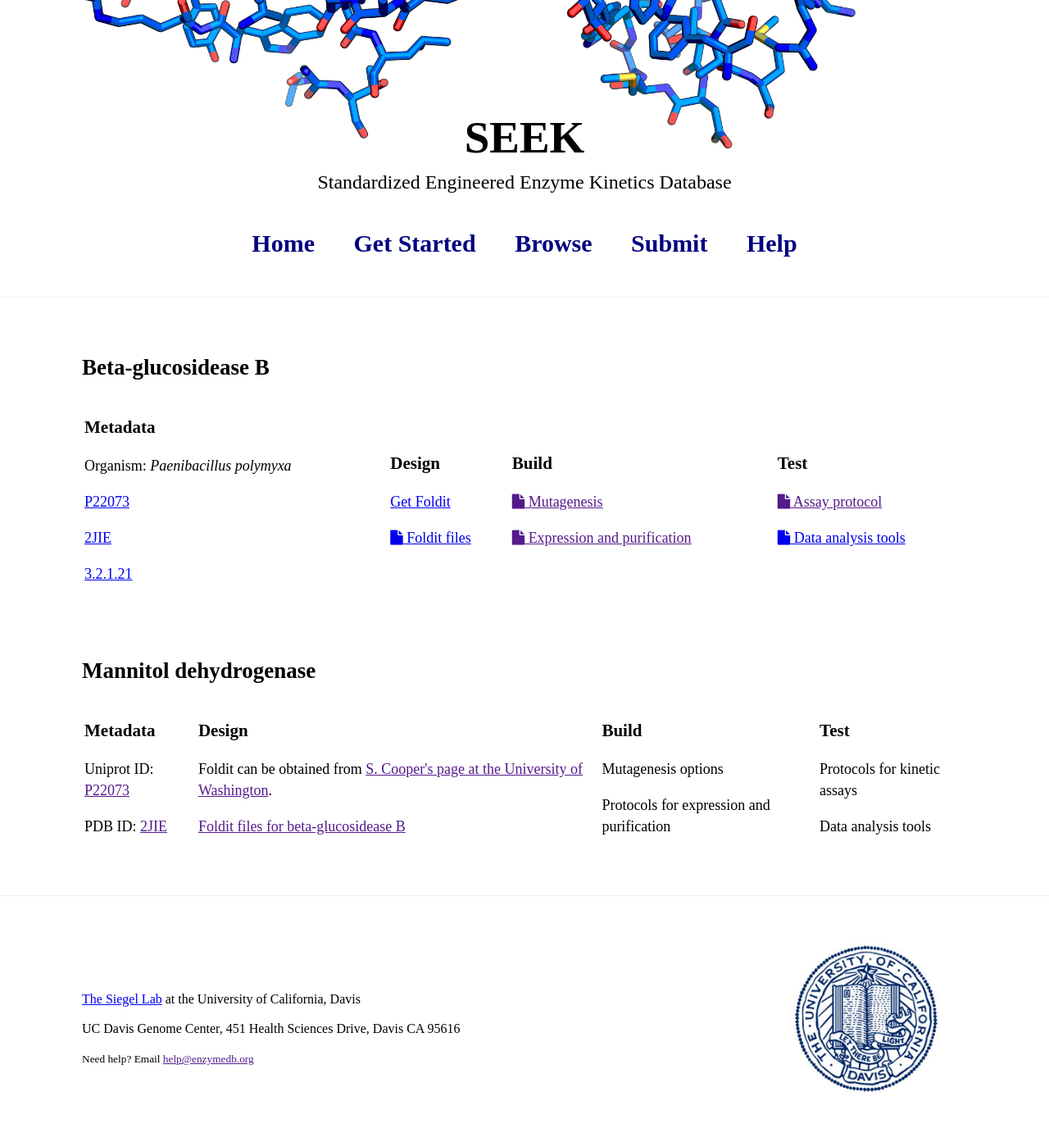
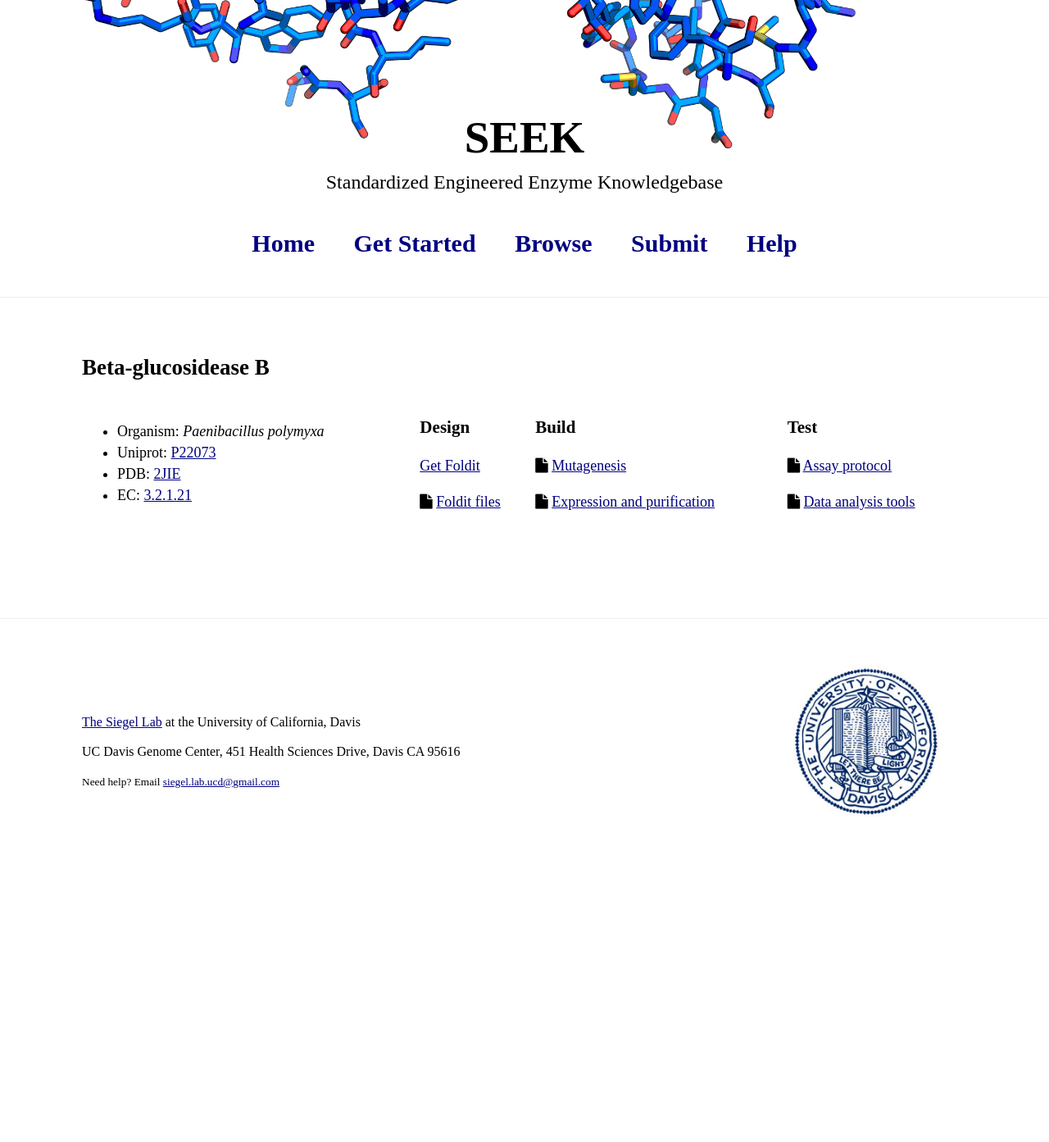
Before and after one commit to dacarlin/eed, a Django app: template enter/templates/enter/systems.html in a window 1280 px wide. Shown: the whole page at 82% size. After the commit the page ends 996 px from the top, so only its background shows below. Run offline with Django 3.2, Linux system fonts and the light colour scheme; the template is opened without the code that fills it, so the values that code supplies are empty; parts of the project's set-up code (start-up, migrations or seed data) failed here and were passed over; some libraries are stand-ins or nearby versions.

Commit message:
Cleanup and added live links

```diff
--- a/enter/models.py
+++ b/enter/models.py
@@ -35,7 +35,7 @@
 
 
   def __str__(self):
-    return "Entry " + str(self.id) + " (" + self.system + \
+    return str(self.mutations) + " (" + self.system + \
            ") published " + str(self.pub_date)[:11]
 
 class EntryForm(ModelForm):
--- a/enter/static/enter/style.css
+++ b/enter/static/enter/style.css
@@ -28,6 +28,8 @@
 	color: navy;
 }
 
+a { color: navy; }
+
 div#blue {
 	background: white;
   border-top: 1px solid #eee;
@@ -46,6 +48,16 @@
   background-size: auto 100%;
 }
 
+/* browse view */
+
+thead {
+  background: #fbfbfb;
+}
+
+td.collapse {
+
+}
+
 /* for index page */
 
 p#tagline {
@@ -57,6 +69,8 @@
 
 /* specific to submit view */
 
+table.submit * td { vertical-align: top; width: 50%; }
+
 form { position: relative; }
 
 label + input, label + select, .submit input {
--- a/enter/templates/base.html
+++ b/enter/templates/base.html
@@ -2,7 +2,7 @@
 <html lang=en>
   <head>
     <meta charset=utf8>
-    <title>{% block title %}SEEK - Standardized Engineered Enzyme Kinetics Database{% endblock %}</title>
+    <title>{% block title %}SEEK - Standardized Engineered Enzyme Knowledgebase{% endblock %}</title>
     {% load staticfiles %}
     <link rel="stylesheet" href="{% static 'enter/style.css' %}">
     <link href="//netdna.bootstrapcdn.com/font-awesome/4.1.0/css/font-awesome.min.css" rel="stylesheet">
@@ -13,7 +13,13 @@
     <script type="text/javascript" charset="utf8" src="{% static 'enter/jquery.sparkline.min.js' %}"></script>
   </head>
   <body>
-		<h1>SEEK<br><small>Standardized Engineered Enzyme Kinetics Database</small></h1>
+    <h1>
+      SEEK
+      <br>
+      <small>
+        Standardized Engineered Enzyme Knowledgebase
+      </small>
+    </h1>
     <nav>
       <a href="/enter/">Home</a>
       <a href="/enter/systems">Get Started</a>
@@ -25,7 +31,7 @@
     <footer>
       <p><a href="https://sites.google.com/site/ucdsiegellab/">The Siegel Lab</a> at the University of California, Davis</p>
       <p>UC Davis Genome Center, 451 Health Sciences Drive, Davis CA 95616</p>
-    <p><small>Need help? Email <a href="">help@enzymedb.org</a></small></p>
+      <p><small>Need help? Email <a href="">siegel.lab.ucd@gmail.com</a></small></p>
     </footer>
   </body>
 </html>
--- a/enter/templates/enter/help.html
+++ b/enter/templates/enter/help.html
@@ -5,7 +5,8 @@
   <tr>
     <td>
   <h2>How to use the EED</h2>
-  <p>Lorem</p>
+  <p>How to submit</p>
+
     </td>
     <td>
   <h2>How to cite the EED</h2>
--- a/enter/templates/enter/submit.html
+++ b/enter/templates/enter/submit.html
@@ -1,7 +1,7 @@
 {% extends "base.html" %}
 {% block content %}
 <div id=blue>
-  <table>
+  <table class="submit">
     <tr>
       <td>
         {% if form.errors %}
--- a/enter/templates/enter/systems.html
+++ b/enter/templates/enter/systems.html
@@ -6,54 +6,30 @@
 <table>
   <tr>
     <td>
-      <h3>Metadata</h3>
-      <p>Organism: <em>Paenibacillus polymyxa</em></p>
-      <p><a href="http://www.uniprot.org/uniprot/P22073">P22073</a></p>
-      <p><a href="http://www.rcsb.org/pdb/explore/explore.do?structureId=2jie">2JIE</a></p>
-      <p><a href="http://www.brenda-enzymes.info/php/result_flat.php4?ecno=3.2.1.21">3.2.1.21</a></p>
+      <ul>
+        <li>Organism: <em>Paenibacillus polymyxa</em></li>
+        <li>Uniprot: <a href="http://www.uniprot.org/uniprot/P22073">P22073</a></li>
+        <li>PDB: <a href="http://www.rcsb.org/pdb/explore/explore.do?structureId=2jie">2JIE</a></li>
+        <li>EC: <a href="http://www.brenda-enzymes.info/php/result_flat.php4?ecno=3.2.1.21">3.2.1.21</a></li>
     </td>
     <td>
       <h3>Design</h3>
       <p><a href="http://c4c.uwc4c.com/express_license_technologies/foldit">Get Foldit</a></p>
-      <p><a href="http://github.com/"><i class="fa fa-file"></i> Foldit files</a></p>
+      {% load staticfiles %}
+      <p><i class="fa fa-file"></i> <a href="{% static 'enter/blgb_foldit_files.zip' %}">Foldit files</a></p>
     </td>
     <td>
       <h3>Build</h3>
-        <p><a href=""><i class="fa fa-file"></i> Mutagenesis</a></p>
-        <p><a href=""><i class="fa fa-file"></i> Expression and purification</a></p>
+        <p><i class="fa fa-file"></i> <a href="https://drive.google.com/file/d/0B3zIXvOOrmpqbGpVZV9ydW5pSnc/edit?usp=sharing">Mutagenesis</a></p>
+        <p><i class="fa fa-file"></i> <a href="{% static 'enter/bglb_expr_pur.pdf' %}">Expression and purification</a></p>
     </td>
     <td>
       <h3>Test</h3>
-        <p><a href=""><i class="fa fa-file"></i> Assay protocol</a></p>
-        <p><a href="http://github.com/"><i class="fa fa-file"></i> Data analysis tools</a></p>
+        <p><i class="fa fa-file"></i> <a href="{% static 'enter/bglb_expr_pur.pdf' %}">Assay protocol</a></p>
+        <p><i class="fa fa-file"></i> <a href="https://github.com/dacarlin/Michaelis-Menten">Data analysis tools</a></p>
     </td>
   </tr>
 </table>
 <hr>
-<h2>Mannitol dehydrogenase</h2>
-<table>
-  <tr>
-    <td>
-      <h3>Metadata</h3>
-      <p>Uniprot ID: <a href="">P22073</a></p>
-      <p>PDB ID: <a href="">2JIE</a></p>
-    <td>
-      <h3>Design</h3>
-        <p>Foldit can be obtained from <a href="">S. Cooper's page
-            at the University of Washington</a>.</p>
-        <p><a href="">Foldit files for beta-glucosidease B</a></p>
-    </td>
-    <td>
-      <h3>Build</h3>
-        <p>Mutagenesis options</p>
-        <p>Protocols for expression and purification</p>
-    </td>
-    <td>
-      <h3>Test</h3>
-        <p>Protocols for kinetic assays</p>
-        <p>Data analysis tools</p>
-    </td>
-  </tr>
-</table>
 </div>
 {% endblock content %}
```
Also changed, not shown: enter/templates/enter/browse.html (+14 -14 lines), enter/templates/enter/style.css (deleted, +0 -100 lines), enter/templates/enter/systems.txt (deleted, +0 -20 lines), db.sqlite3, enter/templates/enter/index.html (line endings or trailing spaces), 2 other files. Lines whose indentation alone changed are shown as unchanged.
